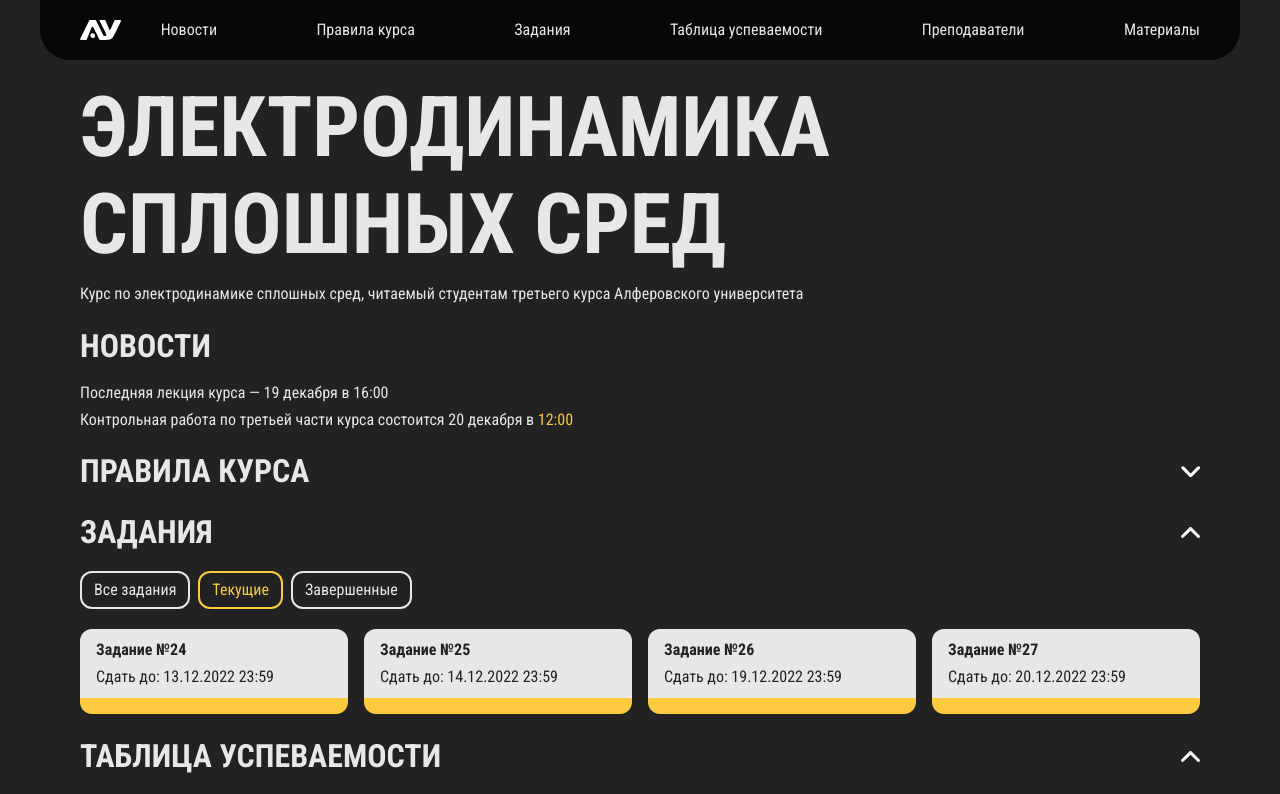
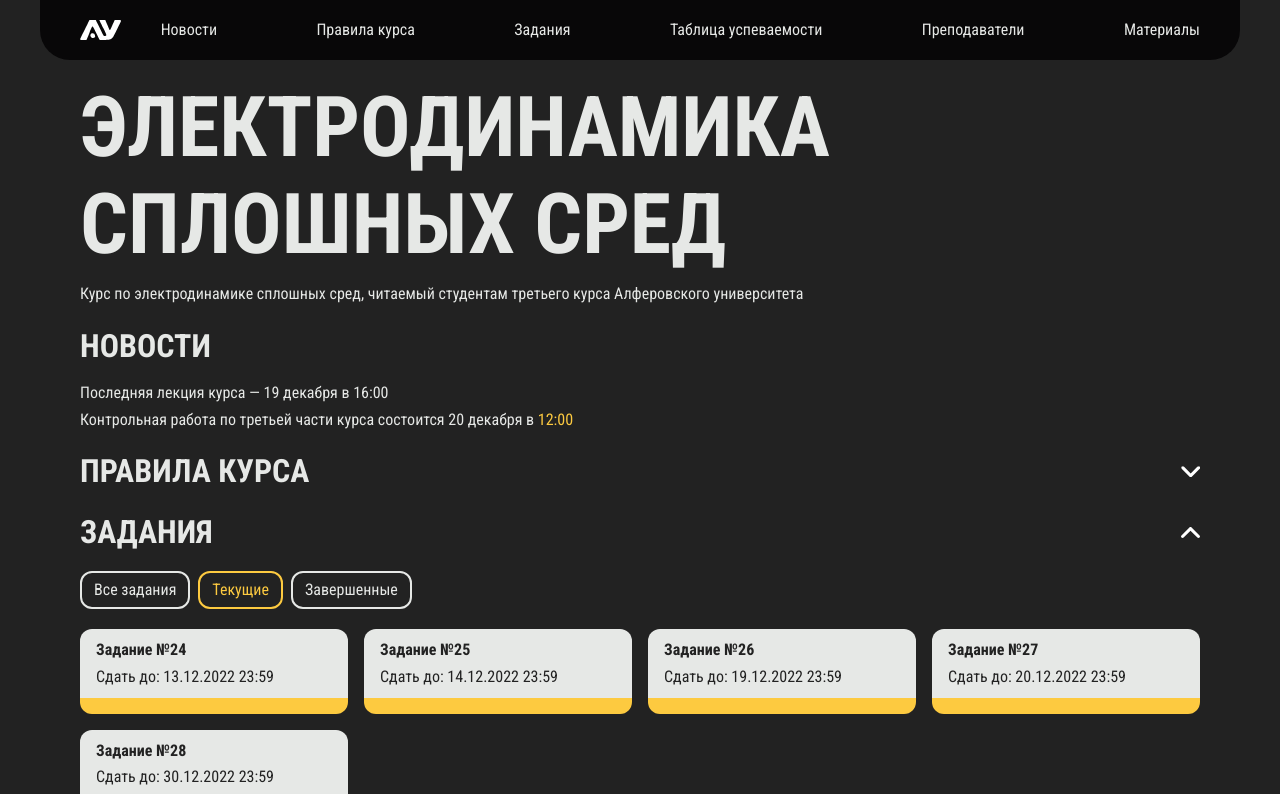
Before and after one commit to leppenen/ed_2022, a Vue app: page / in a window 1280 px wide. Shown: the top 794 px of the page. Built offline with nearby package versions, Linux system fonts and the light colour scheme.

Commit message:
add task 28

```diff
--- a/src/components/tasks-block.vue
+++ b/src/components/tasks-block.vue
@@ -28,6 +28,7 @@ import task24 from '@/assets/files/tasks/e24.pdf'
 import task25 from '@/assets/files/tasks/e25.pdf'
 import task26 from '@/assets/files/tasks/e26.pdf'
 import task27 from '@/assets/files/tasks/e27.pdf'
+import task28 from '@/assets/files/tasks/e28.pdf'
 import solve1 from '@/assets/files/tasks/e1a.pdf'
 import solve2 from '@/assets/files/tasks/e2a.pdf'
 import solve3 from '@/assets/files/tasks/e3a.pdf'
@@ -245,6 +246,12 @@ const tasks: Task[] = [
     taskFilePath: task27,
     solutionFilePath: '',
   },
+  {
+    taskName: 'Задание №28',
+    deadline: createDeadlineDate(2022, 12, 30),
+    taskFilePath: task28,
+    solutionFilePath: '',
+  },
 ]
 
 const filters: Filter[] = [
```
Also changed, not shown: 1 other file (tests, documents, lock files or other folders).
